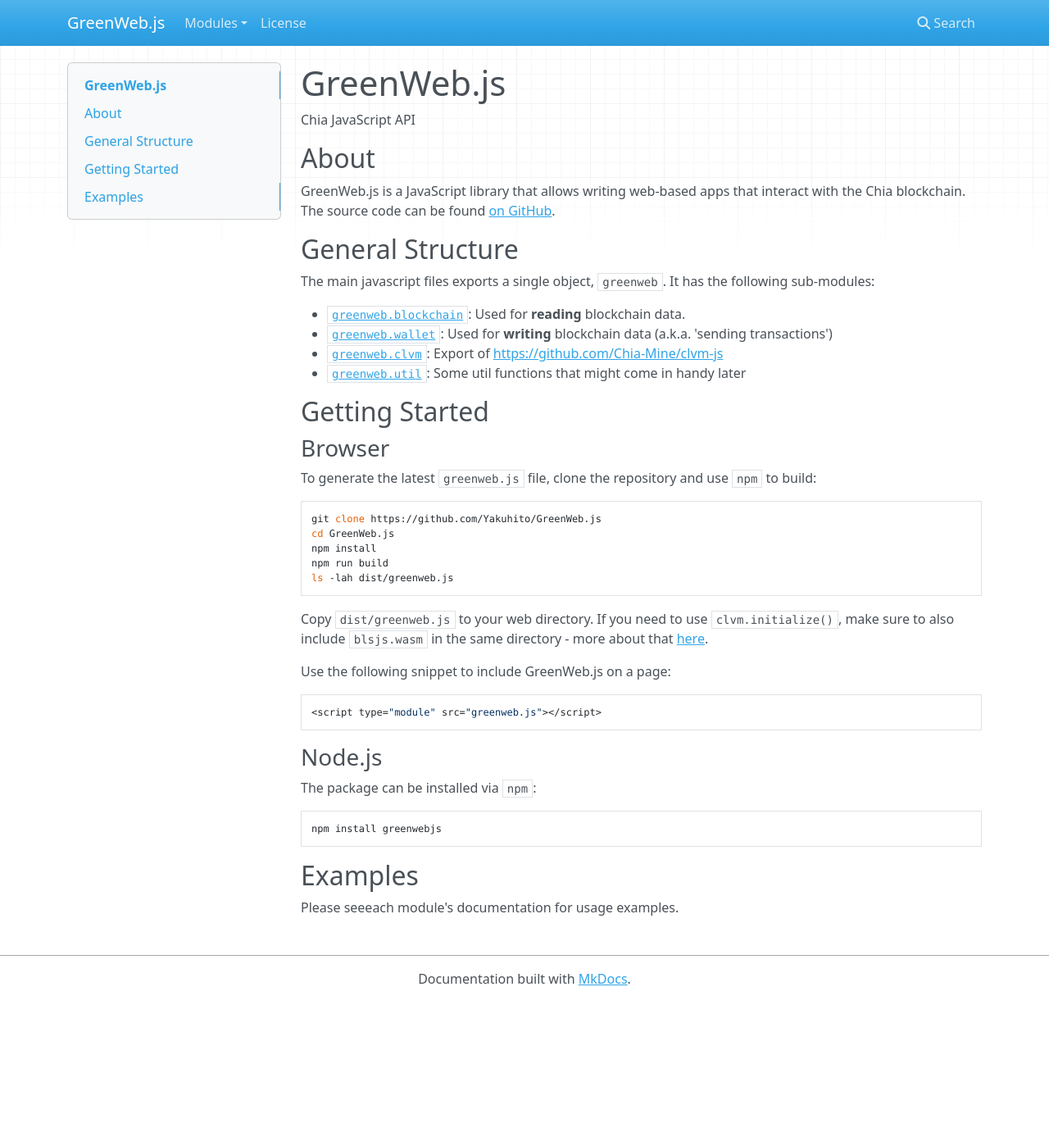
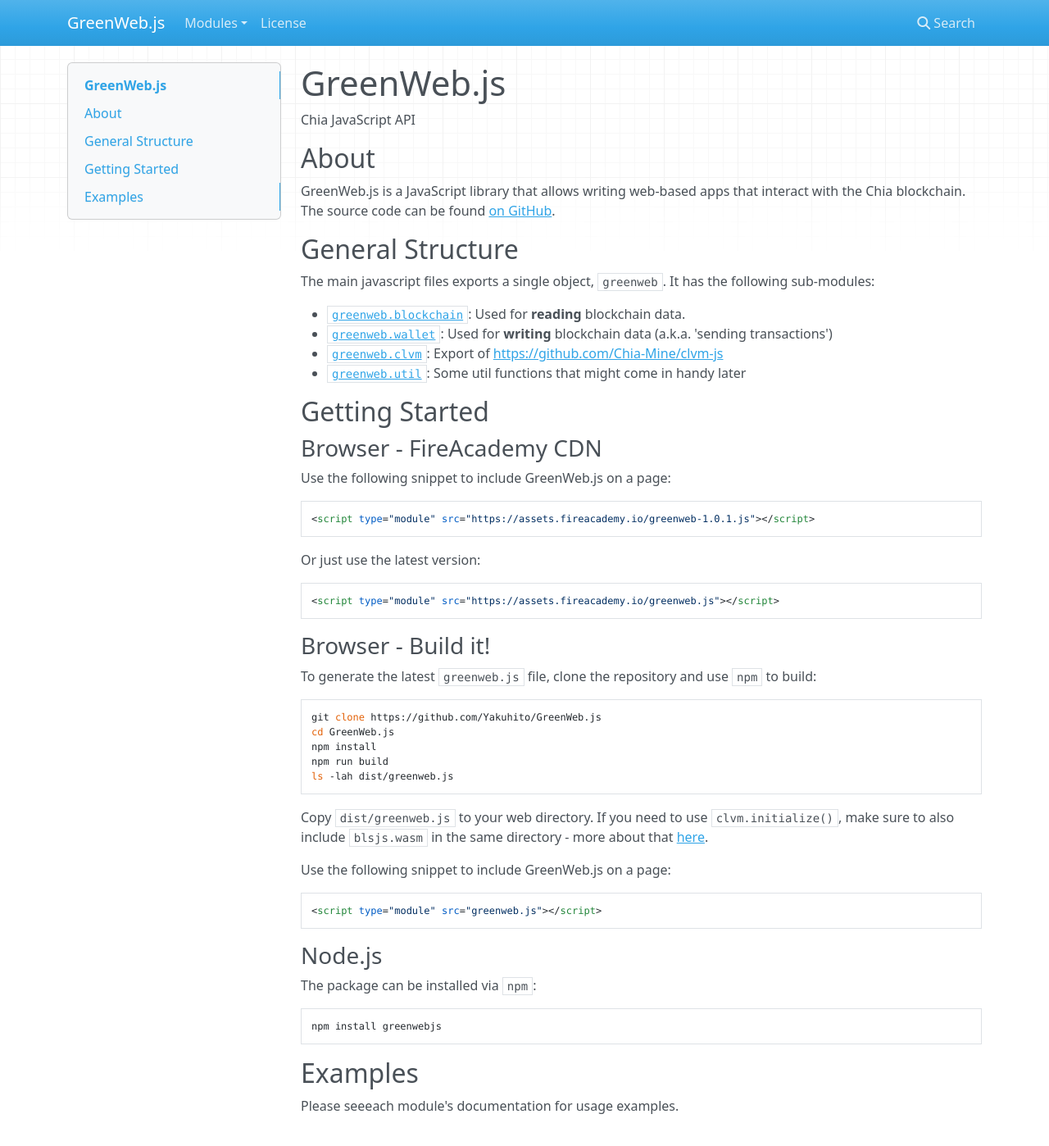
Before and after one commit to Yakuhito/GreenWeb.js, an MkDocs documentation site: the page built from docs/index.md, in a window 1280 px wide and 1400 px high. Shown: the whole window at 82% size. Built offline with MkDocs 1.6.1, drawn with Linux system fonts in a browser that asks for light colours; nearby versions of some CDN libraries.

Commit message:
update documentation

````diff
--- a/docs/index.md
+++ b/docs/index.md
@@ -16,10 +16,24 @@
 
 ## Getting Started
 
-### Browser
+### Browser - FireAcademy CDN
+
+Use the following snippet to include GreenWeb.js on a page:
+
+```html
+<script type="module" src="https://assets.fireacademy.io/greenweb-1.0.1.js"></script>
+```
+
+Or just use the latest version:
+
+```html
+<script type="module" src="https://assets.fireacademy.io/greenweb.js"></script>
+```
+
+### Browser - Build it!
 To generate the latest `greenweb.js` file, clone the repository and use `npm` to build:
 
-```bash
+```sh
 git clone https://github.com/Yakuhito/GreenWeb.js
 cd GreenWeb.js
 npm install
@@ -32,14 +46,14 @@
 
 Use the following snippet to include GreenWeb.js on a page:
 
-```js
+```html
 <script type="module" src="greenweb.js"></script>
 ```
 
 ### Node.js
 
 The package can be installed via `npm`:
-```bash
+```sh
 npm install greenwebjs
 ```
 
--- a/package.json
+++ b/package.json
@@ -1,6 +1,6 @@
 {
   "name": "greenwebjs",
-  "version": "1.0.0",
+  "version": "1.0.1",
   "author": "yakuhito",
   "description": "Chia JavaScript API",
   "license": "MIT",
````
